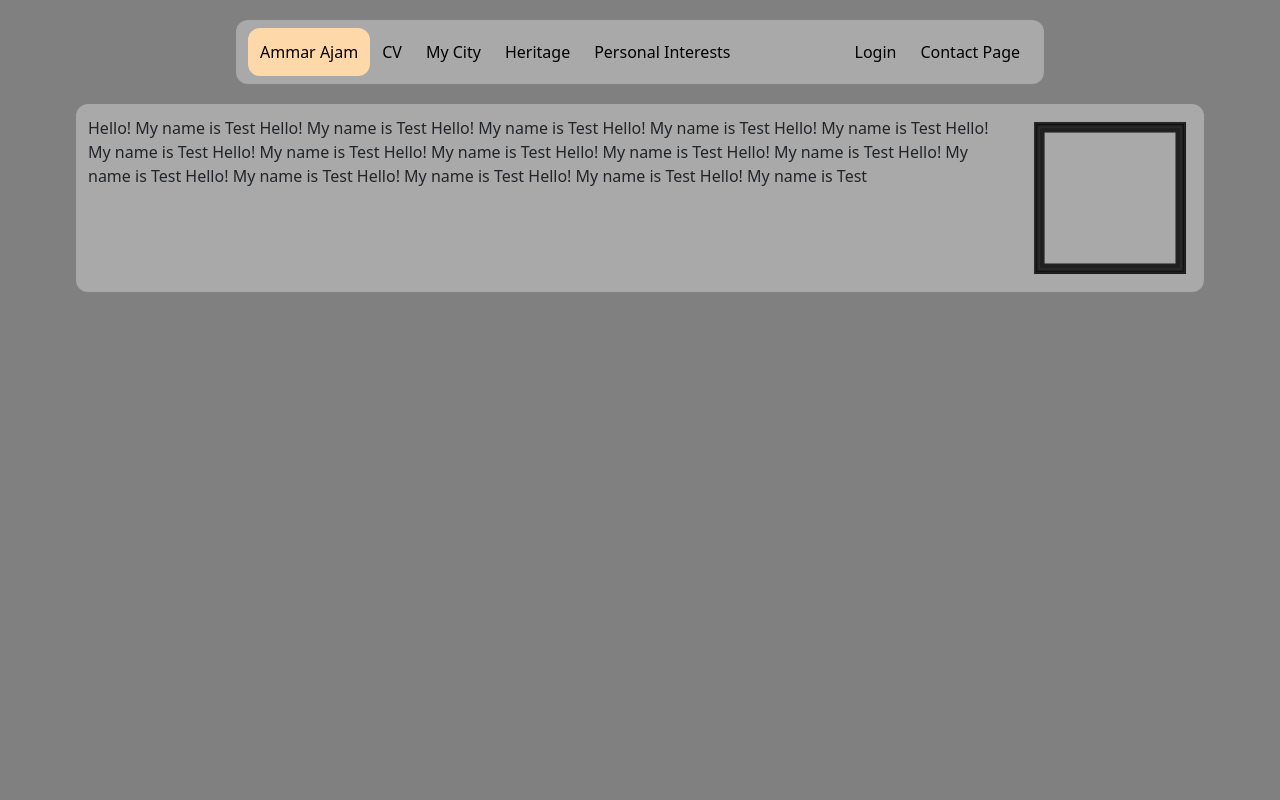
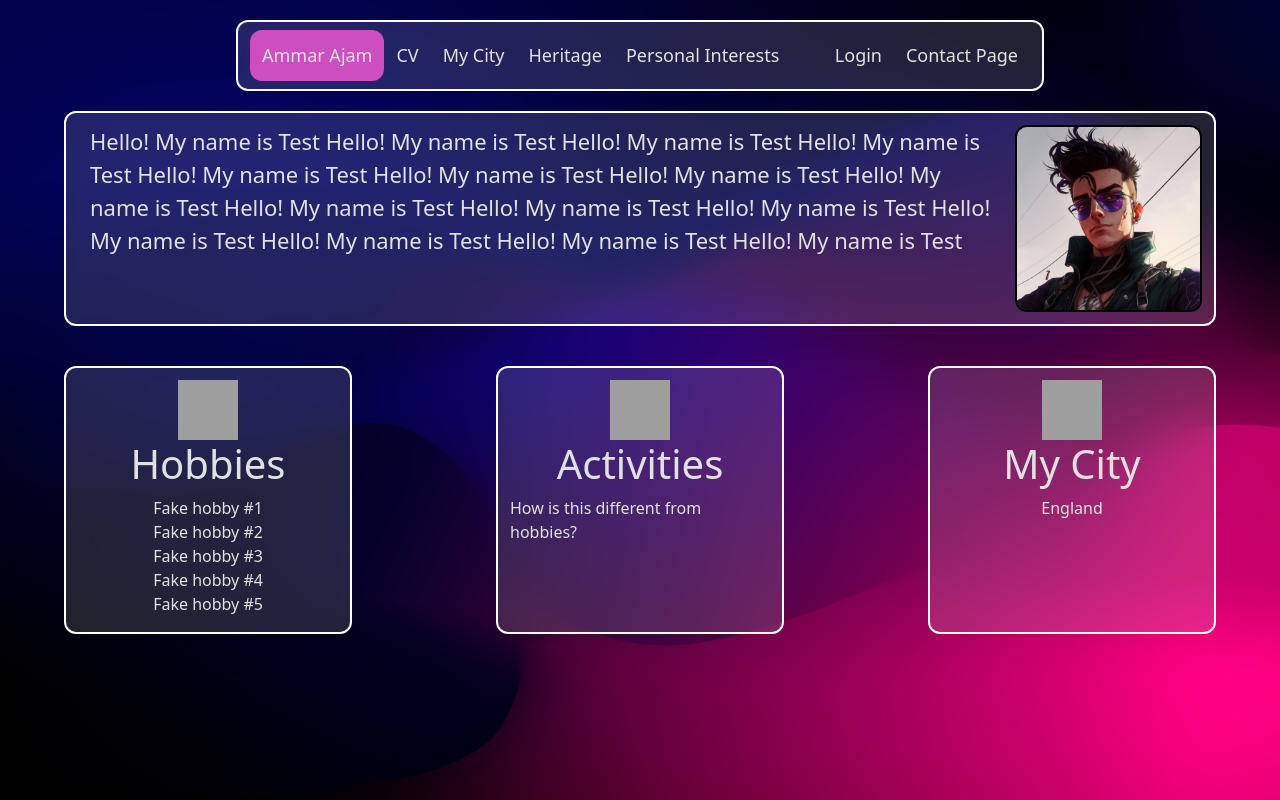
Before and after one commit to DarkAndLighto/WebTechnologyProject, a PHP site: the page made by About Me.html in a window 1280 px wide. Run offline with PHP 8.4, Linux system fonts and the light colour scheme; grey boxes are pictures that could not be loaded.

Commit message:
Day 4
Major changes all around, blurred and animated text boxes, new background. New general style.

```diff
--- a/About Me.html
+++ b/About Me.html
@@ -15,13 +15,13 @@
 
   <div class="container" style="max-width: 65%;">
     <div class="navbar-main">
-      <nav class="navbar navbar-expand-lg">
+      <nav class="navbar blurry-box navbar-expand-lg">
         <div class="container-fluid">
           <a class="home-button" href="About Me.html">Ammar Ajam</a>
 
           <button class="navbar-toggler" type="button" data-bs-toggle="collapse" data-bs-target="#collapseMe"
-            aria-controls="collapseMe" aria-expanded="false" aria-label="Toggle navigation">
-            <span class="navbar-toggler-icon"></span>
+          aria-controls="collapseMe" aria-expanded="false" aria-label="Toggle navigation" style="border-color: white;">
+            <span class="bi bi-arrows-vertical" style="color: white;"></span>
           </button>
 
           <div class="collapse navbar-collapse" id="collapseMe">
@@ -47,15 +47,13 @@
 
 
   <div class="container" style="max-width: 90%;">
-    <div class="text-body">
-      <div class="row">
-        <p class="col-12 col-sm-6 col-md-8 col-lg-10">
-          Hello! My name is Test Hello! My name is Test Hello! My name is Test Hello! My name is Test Hello! My name is Test
-          Hello! My name is Test Hello! My name is Test Hello! My name is Test Hello! My name is Test Hello! My name is Test
-          Hello! My name is Test Hello! My name is Test Hello! My name is Test Hello! My name is Test Hello! My name is Test
-        </p>
-          <img class=" col-8 col-sm-6 col-md-4 col-lg-2 img-fluid" src="borderTest.png">
-      </div>
+    <div class="row text-body blurry-box">
+      <p class="col-12 col-sm-7 col-md-8 col-lg-10">
+        Hello! My name is Test Hello! My name is Test Hello! My name is Test Hello! My name is Test Hello! My name is Test
+        Hello! My name is Test Hello! My name is Test Hello! My name is Test Hello! My name is Test Hello! My name is Test
+        Hello! My name is Test Hello! My name is Test Hello! My name is Test Hello! My name is Test Hello! My name is Test
+      </p>
+        <img class=" col-8 col-sm-5 col-md-4 col-lg-2 img-fluid portf-1" src="Portf-1.png">
     </div>
   </div>
 
@@ -63,8 +61,47 @@
 
 
 
+  <div class="container" style="max-width: 90%;">
 
+    <div class="row tri-area">
 
+      <div class="blurry-box tri-area-box col-sm-12 col-md-12 col-lg-3">
+        <img src="https://www.svgrepo.com/show/480435/basketball-5.svg" class="tri-area-box-icon" style="color: white;">
+        <h1>
+          Hobbies
+        </h1>
+        <p>
+           Fake hobby #1 <br>
+           Fake hobby #2 <br>
+           Fake hobby #3 <br>
+           Fake hobby #4 <br>
+           Fake hobby #5 <br>
+        </p>
+      </div>
+
+      <div class="blurry-box tri-area-box col-sm-12 col-md-12 col-lg-3 ms-auto">
+        <img src="https://cdn-icons-png.flaticon.com/128/7699/7699186.png" class="tri-area-box-icon">
+        <h1>
+          Activities
+        </h1>
+        <p>
+          How is this different from hobbies?
+        </p>
+      </div>
+
+      <div class="blurry-box tri-area-box col-sm-12 col-md-12 col-lg-3 ms-auto">
+        <img src="https://cdn-icons-png.flaticon.com/128/2222/2222208.png" class="tri-area-box-icon">
+        <h1>
+          My City
+        </h1>
+        <p>
+          England
+        </p>
+      </div>
+
+    </div>
+
+  </div>
 
 
 
--- a/styling.css
+++ b/styling.css
@@ -1,42 +1,86 @@
 body{
     background-color:gray;
+    background-image: url(background-4.jpg);
+    background-repeat: no-repeat;
+    background-attachment: fixed;
+    background-size: cover;
 }
 
 .navbar-main{
     padding-top: 20px;
 }
-
-.navbar{
-    border-radius: 12px;
-    background-color:darkgray;
-}
-
 .navbar-main a{
     text-decoration: none;
-    color: black;
+    color: rgb(225, 225, 225);
     display: block;
+    font-size: 18px;
 
     padding: 12px;
     border-radius: 12px;
     transition: background-color 0.3s ease, color 0.7s ease;
 }
 .navbar-main .home-button{
-    background-color: rgb(255, 216, 169);
+    background-color: rgb(204, 78, 192);
 }
 .navbar-main .home-button:hover{
-    background-color: rgb(255, 211, 157);
+    background-color: rgb(125, 91, 121);
     color: white;
 }
-
 .navbar-nav a:hover{
-    background-color: rgb(255, 211, 157);
+    background-color: rgb(125, 91, 121);
     color: white;
 }
 
 
 .text-body {
-    background-color: darkgray;
-    border-radius: 12px;
     padding: 12px;
     margin-top: 20px;
 }
+.text-body p{
+    font-size: 22px;
+    color: rgb(225, 225, 225);
+}
+.portf-1{
+    border-width: 2px;
+    border-radius: 12px;
+    color: black;
+    border-style: solid;
+    padding: 0px;
+}
+
+.blurry-box{
+    border-radius: 12px;
+    background-color: rgba(255, 255, 255, 0.135);
+    border-width: 2px;
+    border-color: white;
+    border-style: solid;
+    backdrop-filter: blur(15px);
+}
+
+.tri-area{
+    margin-top: 20px;
+    color: rgb(225, 225, 225);
+}
+.tri-area-box{
+    margin-top: 20px;
+    display: flex;
+    align-items: center;
+    flex-direction: column;
+    transition: backdrop-filter 0.3s ease, border-width 0.3s ease, font-size 0.3s ease;
+}
+.tri-area-box:hover{
+    backdrop-filter: none;
+    border-width: 12px;
+    font-size: 22px;
+}
+.tri-area-box-icon{
+    width: 60px;
+    height: 60px;
+    margin-top: 12px;
+    transition: color 0.3s ease, width 0.3s ease, height 0.3s ease, filter 0.3s ease;
+}
+.tri-area-box:hover .tri-area-box-icon{
+    filter: invert(100%);
+    width: 80px;
+    height: 80px;
+}
```
Also changed, not shown: Background-1.jpg (added), Background-3.jpg (added), Background-4.jpg (added), Background-5.jpg (added), Portf-1.png (added), background-2.jpg (added), company.png (added).
